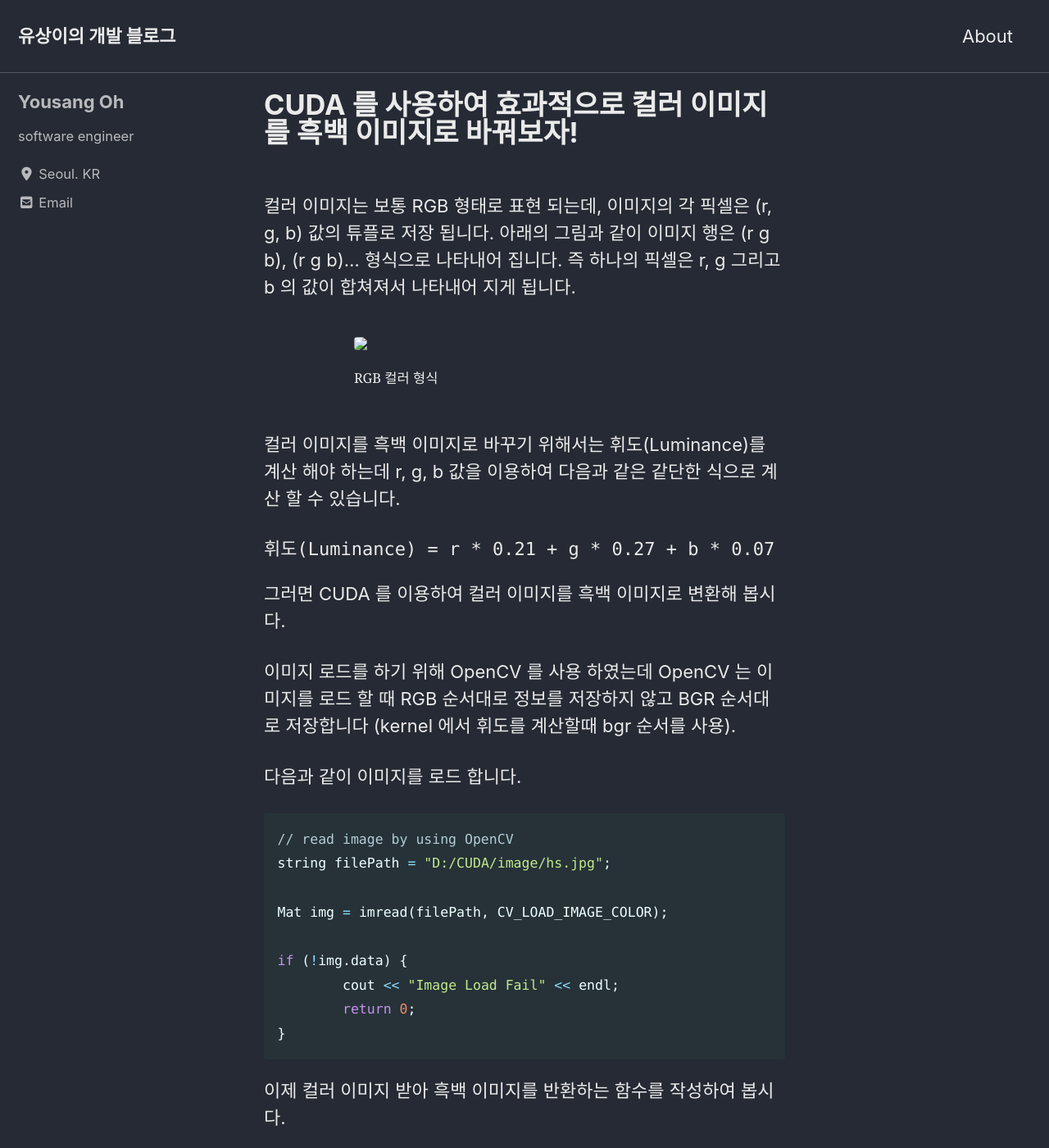
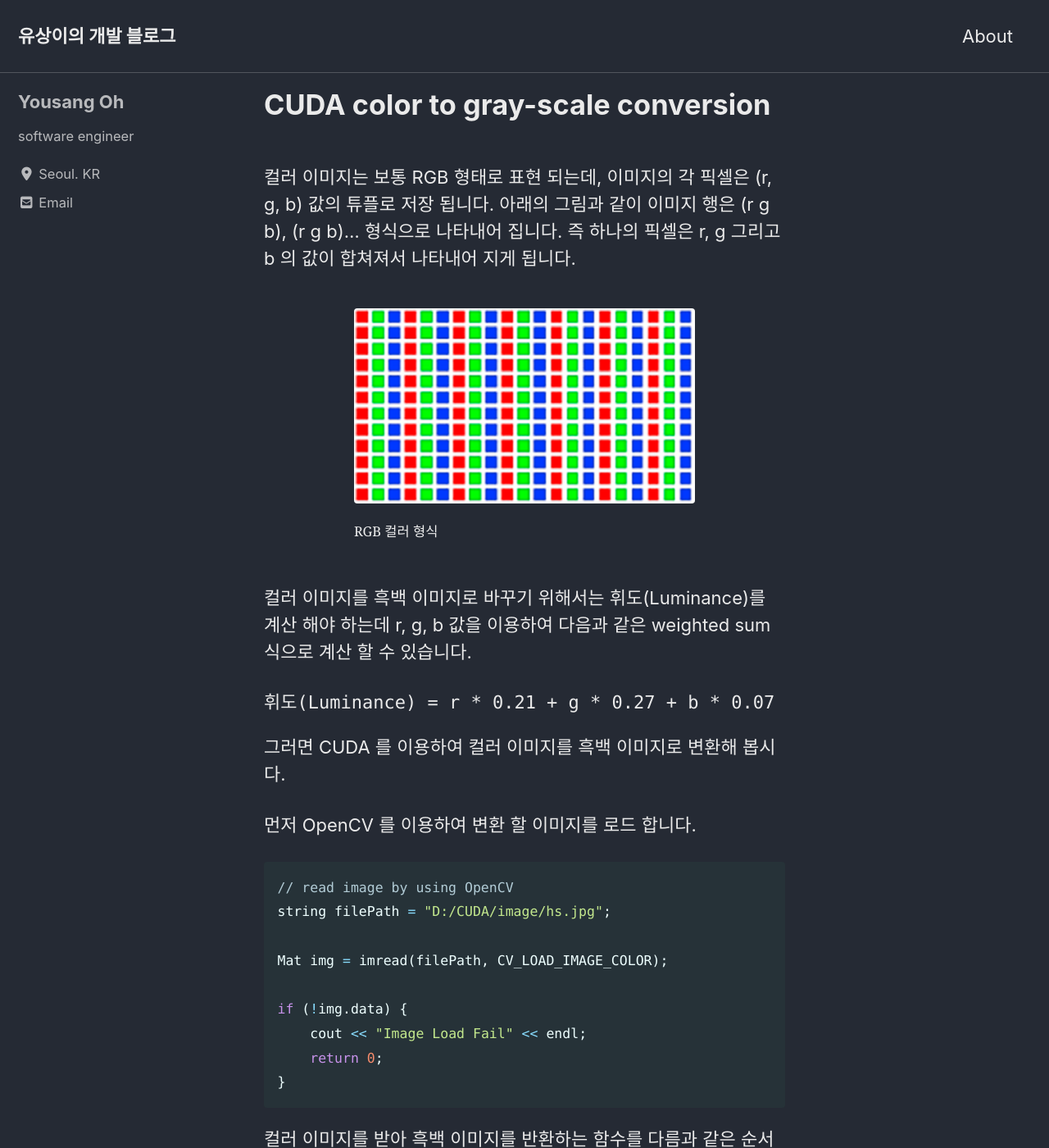
Before and after one commit to ys9617/ys9617.github.io, a Jekyll site: the page built from _posts/2020-03-6-CUDA-Gray-scale.md, in a window 1280 px wide and 1400 px high. Shown: the whole window at 82% size. Built offline with Jekyll 4.4.1, drawn with Linux system fonts in a browser that asks for light colours; cached includes are drawn as plain includes; nearby versions of some CDN libraries; comment, search, counter and statistics services are not loaded; some of the changed text lies outside the part shown.

Commit message:
CUDA color to gray-scale
CUDA color to gray-scale (1)

````diff
--- a/_layouts/posts.html
+++ b/_layouts/posts.html
@@ -27,3 +27,26 @@
     <a href="#page-title" class="back-to-top">{{ site.data.ui-text[site.locale].back_to_top | default: 'Back to Top' }} &uarr;</a>
   </section>
 {% endfor %}
+
+{% if page.comments %}
+<div id="disqus_thread"></div>
+<script>
+
+/**
+*  RECOMMENDED CONFIGURATION VARIABLES: EDIT AND UNCOMMENT THE SECTION BELOW TO INSERT DYNAMIC VALUES FROM YOUR PLATFORM OR CMS.
+*  LEARN WHY DEFINING THESE VARIABLES IS IMPORTANT: https://disqus.com/admin/universalcode/#configuration-variables*/
+/*
+var disqus_config = function () {
+this.page.url = PAGE_URL;  // Replace PAGE_URL with your page's canonical URL variable
+this.page.identifier = PAGE_IDENTIFIER; // Replace PAGE_IDENTIFIER with your page's unique identifier variable
+};
+*/
+(function() { // DON'T EDIT BELOW THIS LINE
+var d = document, s = d.createElement('script');
+s.src = 'https://https-ys9617-github-io.disqus.com/embed.js';
+s.setAttribute('data-timestamp', +new Date());
+(d.head || d.body).appendChild(s);
+})();
+</script>
+<noscript>Please enable JavaScript to view the <a href="https://disqus.com/?ref_noscript">comments powered by Disqus.</a></noscript>
+{% endif %}
--- a/_pages/about.md
+++ b/_pages/about.md
@@ -1,7 +1,5 @@
 ---
-title: "이 블로그 설명서"
+title: ""
 permalink: /about/
 layout: single
 ---
-
-TEST
--- a/_posts/2020-03-6-CUDA-Gray-scale.md
+++ b/_posts/2020-03-6-CUDA-Gray-scale.md
@@ -1,19 +1,19 @@
 ---
 layout: posts
-title: CUDA 를 사용하여 효과적으로 컬러 이미지를 흑백 이미지로 바꿔보자!
-tags: [CUDA, Computer Vision, OpenCV, Nsight Compute]
+title: CUDA color to gray-scale conversion
+tags: [CUDA, Computer Vision, OpenCV, Nsight Compute, NPP]
 ---
 
 <br/>
 컬러 이미지는 보통 RGB 형태로 표현 되는데, 이미지의 각 픽셀은 (r, g, b) 값의 튜플로 저장 됩니다. 아래의 그림과 같이 이미지 행은 (r g b), (r g b)... 형식으로 나타내어 집니다. 즉 하나의 픽셀은 r, g 그리고 b 의 값이 합쳐져서 나타내어 지게 됩니다.<br/>
 
 <figure style="margin-left: 5em; margin-right: 5em;">
-    <img src="../assets/images/color_rgb.png">
+    <img src="../assets/images/color_to_gray/color_rgb.png">
     <figcaption>RGB 컬러 형식</figcaption>
 </figure>
 
 
-컬러 이미지를 흑백 이미지로 바꾸기 위해서는 휘도(Luminance)를 계산 해야 하는데 r, g, b 값을 이용하여 다음과 같은 같단한 식으로 계산 할 수 있습니다.
+컬러 이미지를 흑백 이미지로 바꾸기 위해서는 휘도(Luminance)를 계산 해야 하는데 r, g, b 값을 이용하여 다음과 같은 weighted sum 식으로 계산 할 수 있습니다.
 
 ```math
 휘도(Luminance) = r * 0.21 + g * 0.27 + b * 0.07
@@ -21,9 +21,7 @@
 
 그러면 CUDA 를 이용하여 컬러 이미지를 흑백 이미지로 변환해 봅시다.
 
-이미지 로드를 하기 위해 OpenCV 를 사용 하였는데 OpenCV 는 이미지를 로드 할 때 RGB 순서대로 정보를 저장하지 않고 BGR 순서대로 저장합니다 (kernel 에서 휘도를 계산할때 bgr 순서를 사용).
-
-다음과 같이 이미지를 로드 합니다.
+먼저 OpenCV 를 이용하여 변환 할 이미지를 로드 합니다.
 
 ```cpp
 // read image by using OpenCV
@@ -32,14 +30,12 @@
 Mat img = imread(filePath, CV_LOAD_IMAGE_COLOR);
 
 if (!img.data) {
-	cout << "Image Load Fail" << endl;
-	return 0;
+    cout << "Image Load Fail" << endl;
+    return 0;
 }
 ```
 
-이제 컬러 이미지 받아 흑백 이미지를 반환하는 함수를 작성하여 봅시다.
-
-함수의 순서는 다음과 같습니다.
+컬러 이미지를 받아 흑백 이미지를 반환하는 함수를 다름과 같은 순서대로 작성 합니다.
 
 1. 컬러 이미지와 같은 크기의 이미지 컨테이너를 생성
 2. 컬러 이미지와 흑백 이미지 데이터 사이즈 만큼 GPU 에 메모리 할당
@@ -48,65 +44,63 @@
 5. 흑백 이미지 데이터를 GPU -> CPU 로 복사
 6. 할당 했던 GPU 메모리 해재
 
-아래의 코드는 위의 순서대로 작성한 코드 입니다. kernel 함수는 더 밑에서 설명하도록 하겠습니다.
-
-
 ```cpp
 Mat colorToGray(Mat &colorImg) {
     // make gray image container
     const int width = colorImg.cols, height = colorImg.rows;
 
-	Mat grayImg = Mat::zeros(height, width, CV_8UC1);
+    Mat grayImg = Mat::zeros(height, width, CV_8UC1);
 
-	const int grayByte = width * height * sizeof(uchar);
-	const int bgrByte = grayByte * 3;
+    const int grayByte = width * height * sizeof(uchar);
+    const int bgrByte = grayByte * 3;
 
-	uchar *dImg, *dGrayImg;
+    uchar *dImg, *dGrayImg;
 
     // allocate color and gray image memory in GPU
-	cudaMalloc(&dImg, bgrByte);
-	cudaMalloc(&dGrayImg, grayByte);
+    cudaMalloc(&dImg, bgrByte);
+    cudaMalloc(&dGrayImg, grayByte);
 
     // send color image data to GPU
     cudaMemcpy(dImg, colorImg.data, bgrByte, cudaMemcpyHostToDevice);
 
     // kernel block and grid size
-	dim3 block(32, 32);
-	dim3 grid(width / 32 + 1, height / 32 + 1);
+    dim3 block(32, 32);
+    dim3 grid(width / 32 + 1, height / 32 + 1);
 
     // kernel function
-	cuColorToGray<<<grid, block>>>(dGrayImg, dImg, width, height);
+    cuColorToGray<<<grid, block>>>(dGrayImg, dImg, width, height);
 
     // get gray image data from GPU
-	cudaMemcpy(grayImg.data, dGrayImg, grayByte, cudaMemcpyDeviceToHost);
+    cudaMemcpy(grayImg.data, dGrayImg, grayByte, cudaMemcpyDeviceToHost);
 
     // free GPU memory space
-	cudaFree(dImg);
-	cudaFree(dGrayImg);
+    cudaFree(dImg);
+    cudaFree(dGrayImg);
 
-	return grayImg;
+    return grayImg;
 }
 ```
 
-block 의 크기는 최대 thread 수인 1024 개를 사용하기 위해 32x32 사이즈를 할당했고 grid 는 block 크기와 이미지 크기에 따라 정하였습니다.
+block 의 크기는 최대 thread 수인 1024 개를 사용하기 위해 32x32 사이즈를 할당했고 grid 는 이미지를 해당 block 으로 커버할 수 있는 최소 크기로 정했습니다.
 
-kernel 함수 에서는 단순이 BGR 순서대로 값을 읽고 위의 식대로 휘도(Luminance) 를 계산하였습니다.
+kernel 함수 를 작성하는데 있어 한가지 고려해야 할 점은 input 이미지에 저장된 r, g, b 값의 순서입니다. OpenCV 는 읽어들인 이미지를 r, g, b 순서가 아닌 b, g, r 순서대로 저장 함으로 이를 유의하여 kernel 함수를 작성해야 합니다.
 
 ```cpp
 // CUDA kernel for converting rgb t0 gray
 __global__
 void cuColorToGray(uchar *d_out, uchar *d_in, const int width, const int height) {
-	const int col = blockIdx.x * blockDim.x + threadIdx.x;
-	const int row = blockIdx.y * blockDim.y + threadIdx.y;
+    const int col = blockIdx.x * blockDim.x + threadIdx.x;
+    const int row = blockIdx.y * blockDim.y + threadIdx.y;
 
-	if (col < width && row < height) {
-		uchar b = d_in[row * width * 3 + col * 3];
-		uchar g = d_in[row * width * 3 + col * 3 + 1];
-		uchar r = d_in[row * width * 3 + col * 3 + 2];
+    if (col < width && row < height) {
+        // set b, g, r value
+        uchar b = d_in[row * width * 3 + col * 3];
+        uchar g = d_in[row * width * 3 + col * 3 + 1];
+        uchar r = d_in[row * width * 3 + col * 3 + 2];
 
         // luminance
-		d_out[row * width + col] = (uchar)(r * 0.299f + g * 0.587f + b * 0.114f);
-	}
+        d_out[row * width + col] = (uchar)(r * 0.299f + g * 0.587f + b * 0.114f);
+    }
 }
 ```
 
@@ -116,23 +110,21 @@
 const int width = img.cols;
 const int height = img.rows;
 
-namedWindow("COLOR_HS", WINDOW_NORMAL);
-namedWindow("GRAY_HS", WINDOW_NORMAL);
+namedWindow("IMAGE_COLOR", WINDOW_NORMAL);
+namedWindow("IMAGE_GRAY", WINDOW_NORMAL);
 
-resizeWindow("COLOR_HS", width, height);
-resizeWindow("GRAY_HS", width, height);
+resizeWindow("IMAGE_COLOR", width, height);
+resizeWindow("IMAGE_GRAY", width, height);
 
-imshow("COLOR_HS", img);
-imshow("GRAY_HS", grayImg);
+imshow("IMAGE_COLOR", img);
+imshow("IMAGE_GRAY", grayImg);
 ```
 
-
 <figure class="HS">
-    <img src="../assets/images/hs.jpg" width="300">
-    <img src="../assets/images/GRAY_HS.jpg" width="300">
+    <img src="../assets/images/color_to_gray/hs.jpg" width="300">
+    <img src="../assets/images/color_to_gray/GRAY_HS.jpg" width="300">
     <figcaption>컬러 이미지와 흑백 이미지</figcaption>
 </figure>
-
 
 
 kernel 함수를 직접 작성하지 않고 흑백 변환 함수를 만들 수 있을가요? NVIDIA 에서 제공하는 **NPP(NVIDIA Performance Primitives) library** 를 사용하면 간단합니다.
@@ -154,11 +146,11 @@
 아래의 그림은 직접 작성한 kernel 함수와 NPP library 의 kernel 성능 결과 입니다. Current 가 NPP library 이고 Baseline 1 이 직접 작성한 코드 입니다.
 
 <figure class="HS">
-    <img src="../assets/images/performance_result1.png" width="700">
-	<img src="../assets/images/performance_result2.png" width="700">
+    <img src="../assets/images/color_to_gray/performance_result1.png" width="700">
+	<img src="../assets/images/color_to_gray/performance_result2.png" width="700">
     <figcaption>ColorToGray 와 NPP 결과 성능 비교</figcaption>
 </figure>
 
-결과를 보면 알 수 있듯이 직접 작성한  kernel 의 경우가 성능이 더 좋게 나온것을 알 수 있습니다.
+결과를 보면 알 수 있듯이 직접 작성한  kernel 의 경우가 성능이 더 좋게 나온것을 확인 할 수 있습니다.
 
-다음번 포스트 에는 cuColorToGray kernel 이 왜 더 성능이 좋게 나왔는지를 Nsight Compute report 를 보고 분석해 보도록 하겠습니다!
+다음번 포스트 에서는 cuColorToGray kernel 이 왜 더 성능이 좋게 나왔는지를 Nsight Compute report 로 분석해 보고 좀더 최적화 할수 있는 방법이 있는지 알아봅시다.
````
Also changed, not shown: assets/images/color_to_gray/GRAY_HS.jpg (added), assets/images/color_to_gray/color_rgb.PNG (added), assets/images/color_to_gray/hs.jpg (added), assets/images/color_to_gray/performance_result1.PNG (added), assets/images/color_to_gray/performance_result2.PNG (added).
